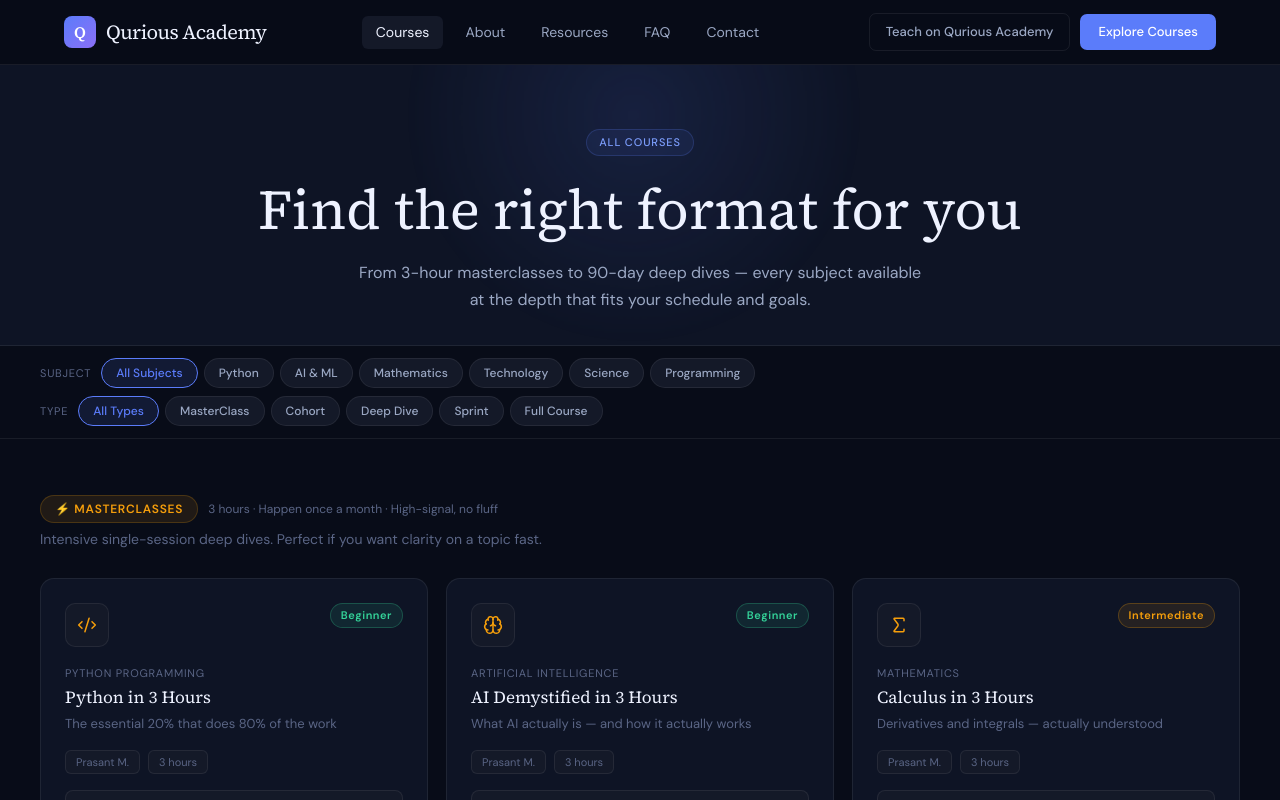
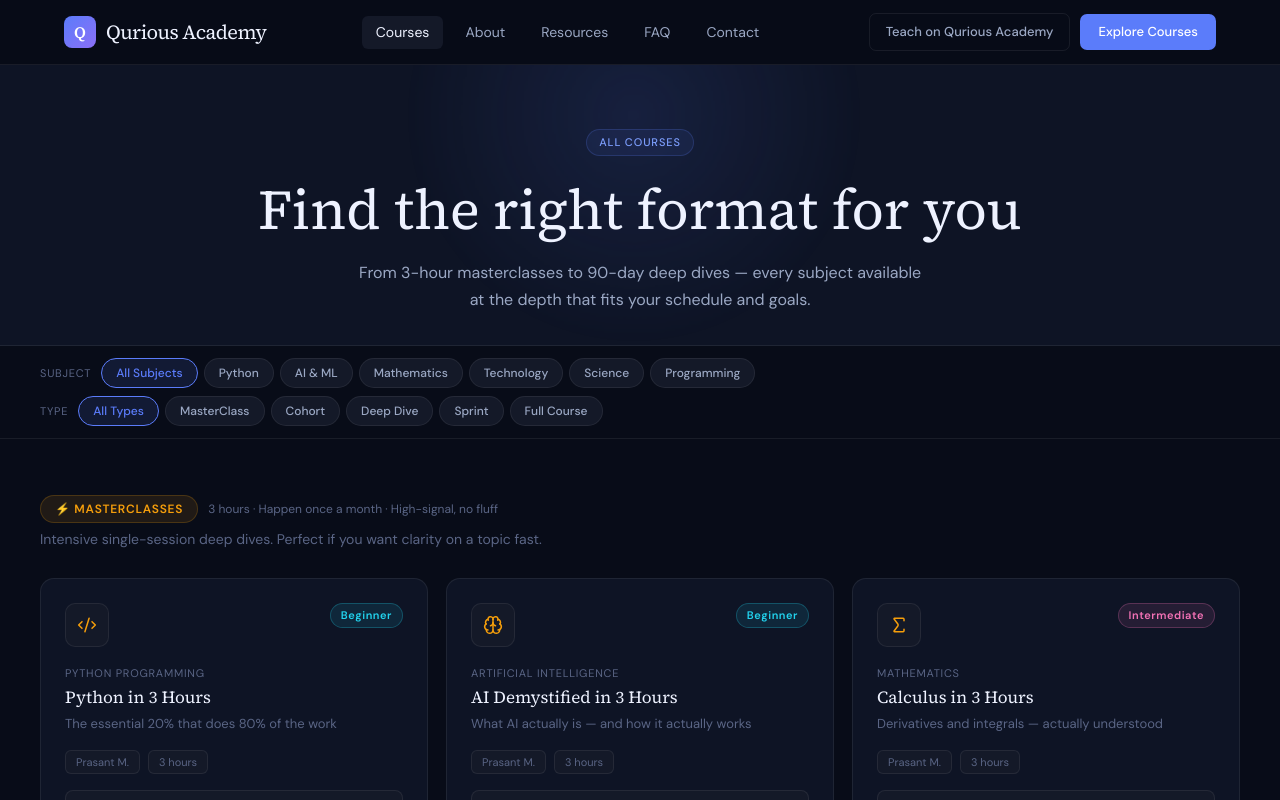
Before and after one commit to pmishra73/QuriousAcademy, a Next.js app: page /courses in a window 1280 px wide. Shown: the top 800 px of the page. Built offline with nearby package versions, Linux system fonts and the light colour scheme.

Commit message:
Use distinct colors for level tags (cyan/pink/red) separate from all type and subject colors

```diff
--- a/src/app/courses/[id]/page.tsx
+++ b/src/app/courses/[id]/page.tsx
@@ -18,10 +18,10 @@ const subjectToCategory: Record<string, string> = {
 };
 
 const levelColors: Record<string, { color: string; bg: string; border: string }> = {
-  beginner:     { color: "#34d399", bg: "rgba(52,211,153,0.1)",  border: "rgba(52,211,153,0.25)" },
-  intermediate: { color: "#f59e0b", bg: "rgba(245,158,11,0.1)", border: "rgba(245,158,11,0.25)" },
-  advanced:     { color: "#f97316", bg: "rgba(249,115,22,0.1)", border: "rgba(249,115,22,0.25)" },
-  "all levels": { color: "#60a5fa", bg: "rgba(96,165,250,0.1)", border: "rgba(96,165,250,0.25)" },
+  beginner:     { color: "#22d3ee", bg: "rgba(34,211,238,0.1)",  border: "rgba(34,211,238,0.25)" },
+  intermediate: { color: "#f472b6", bg: "rgba(244,114,182,0.1)", border: "rgba(244,114,182,0.25)" },
+  advanced:     { color: "#ef4444", bg: "rgba(239,68,68,0.1)",   border: "rgba(239,68,68,0.25)" },
+  "all levels": { color: "#94a3b8", bg: "rgba(148,163,184,0.1)", border: "rgba(148,163,184,0.25)" },
 };
 function levelStyle(level: string) {
   return levelColors[level.toLowerCase()] ?? { color: "var(--text-muted)", bg: "var(--surface-2)", border: "var(--border)" };
--- a/src/app/courses/page.tsx
+++ b/src/app/courses/page.tsx
@@ -43,10 +43,10 @@ const sectionMeta = {
 } as const;
 
 const levelColors: Record<string, { color: string; bg: string; border: string }> = {
-  beginner:     { color: "#34d399", bg: "rgba(52,211,153,0.1)",  border: "rgba(52,211,153,0.25)" },
-  intermediate: { color: "#f59e0b", bg: "rgba(245,158,11,0.1)", border: "rgba(245,158,11,0.25)" },
-  advanced:     { color: "#f97316", bg: "rgba(249,115,22,0.1)", border: "rgba(249,115,22,0.25)" },
-  "all levels": { color: "#60a5fa", bg: "rgba(96,165,250,0.1)", border: "rgba(96,165,250,0.25)" },
+  beginner:     { color: "#22d3ee", bg: "rgba(34,211,238,0.1)",  border: "rgba(34,211,238,0.25)" },  // cyan
+  intermediate: { color: "#f472b6", bg: "rgba(244,114,182,0.1)", border: "rgba(244,114,182,0.25)" }, // pink
+  advanced:     { color: "#ef4444", bg: "rgba(239,68,68,0.1)",   border: "rgba(239,68,68,0.25)" },   // red
+  "all levels": { color: "#94a3b8", bg: "rgba(148,163,184,0.1)", border: "rgba(148,163,184,0.25)" }, // slate
 };
 function levelStyle(level: string) {
   return levelColors[level.toLowerCase()] ?? { color: "var(--text-muted)", bg: "var(--surface-2)", border: "var(--border)" };
```
